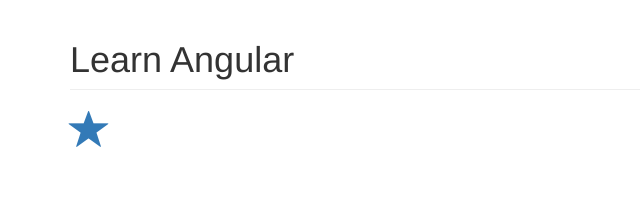
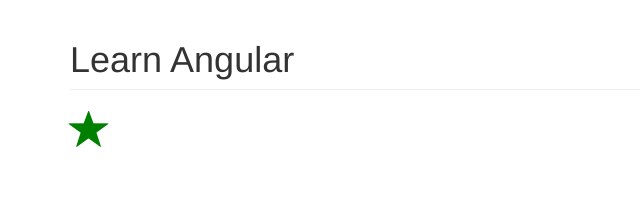
Before and after one commit to palashmon/learn-angular4, an Angular app: page / in a window 1280 px wide. Shown: the top 201 px of the page, without its empty margins (0-640 px from the left). Built offline with nearby package versions, Linux system fonts and the light colour scheme.

Commit message:
Add code for styling using styleUrls & styles

```diff
--- a/src/app/favorite/favorite.component.html
+++ b/src/app/favorite/favorite.component.html
@@ -1,3 +1,3 @@
-<i class="glyphicon text-primary" [class.glyphicon-star]="isFavorite" [class.glyphicon-star-empty]="!isFavorite"
+<i class="glyphicon" [class.glyphicon-star]="isFavorite" [class.glyphicon-star-empty]="!isFavorite"
     (click)="onClick()" style="font-size:40px;">
 </i>
--- a/src/app/favorite/favorite.component.ts
+++ b/src/app/favorite/favorite.component.ts
@@ -3,18 +3,23 @@ import { Component, OnInit, Input, Output, EventEmitter } from '@angular/core';
 @Component({
     selector: 'app-favorite',
     templateUrl: './favorite.component.html',
-    styleUrls: ['./favorite.component.css']
+    styleUrls: ['./favorite.component.css'],
+
+    // Applying page styling using styles array
+    styles: [
+        `
+        .glyphicon{
+            color: green
+        }
+        `
+    ]
 })
-export class FavoriteComponent implements OnInit {
+export class FavoriteComponent {
     // Declare a data-bound input property
     // tslint:disable-next-line:no-input-rename
     @Input('is-favorite') isFavorite: boolean;
     // tslint:disable-next-line:no-output-rename
     @Output('on-change') change = new EventEmitter();
-
-    constructor() {}
-
-    ngOnInit() {}
 
     onClick() {
         this.isFavorite = !this.isFavorite;
```
